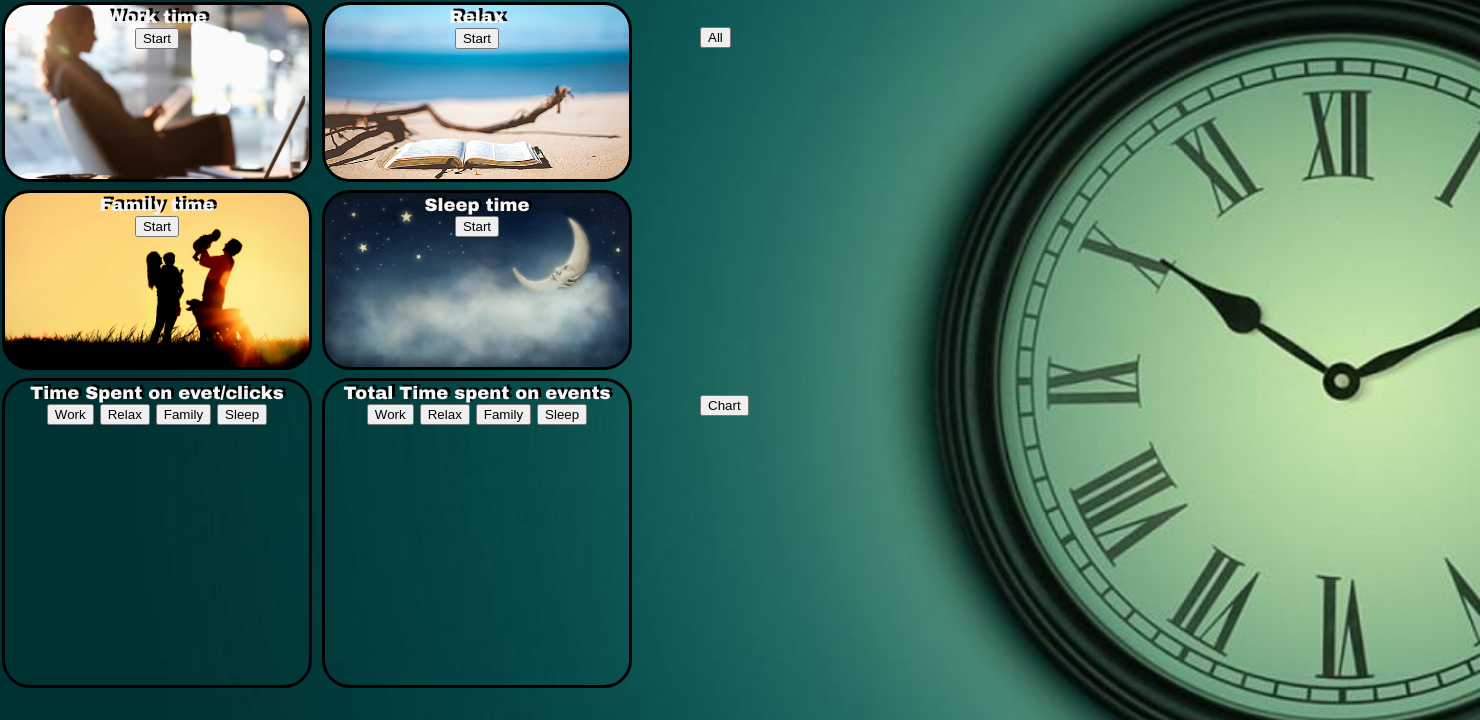
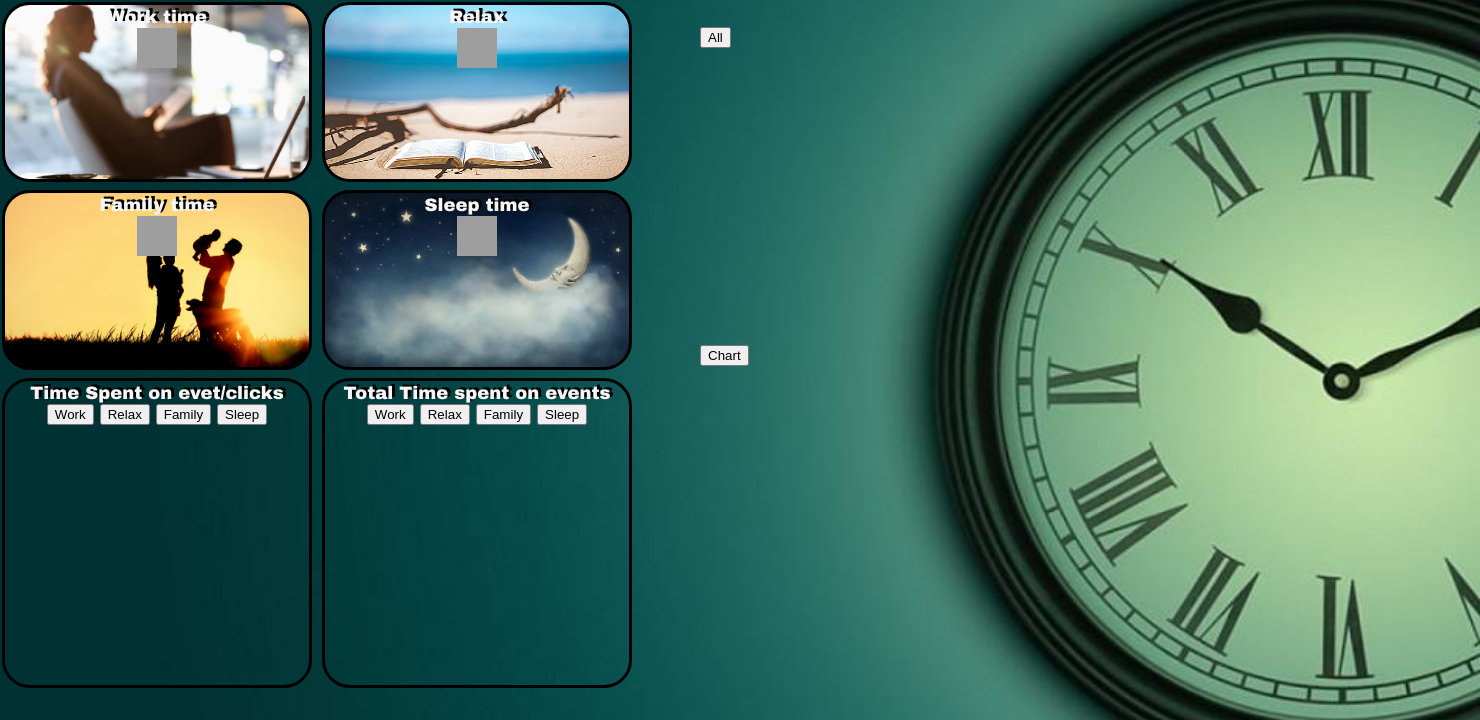
Before and after one commit to NyitraiZsolt/time-manager-app, a Node server app: page / in a window 1480 px wide. Shown: the part 80-800 px from the top of the page. Run offline with Node 20, Linux system fonts and the light colour scheme; data that the repository does not hold is empty; some libraries are stand-ins or nearby versions; grey boxes are pictures that could not be loaded.

Commit message:
changed start,stop buttons

```diff
--- a/public/index.html
+++ b/public/index.html
@@ -19,28 +19,27 @@
 <div class="container">
     <div id="work" class="activity">
         <h2>Work time</h2>
-        <button type="button" class="start-button" style="display: none">Start</button>
-        <button type="button" class="stop-button" style="display: none">Stop</button>
+        <button type="button" class="start-button" style="display: none"><img src="images/start.png" /></button>
+        <button type="button" class="stop-button" style="display: none"><img src="images/stop.png" /></button>
     </div>
 
     <div id="relax" class="activity">
         <h2>Relax</h2>
-        <button type="button" class="start-button" style="display: none">Start</button>
-        <button type="button" class="stop-button" style="display: none">Stop</button>
+        <button type="button" class="start-button" style="display: none"><img src="images/start.png" /></button>
+        <button type="button" class="stop-button" style="display: none"><img src="images/stop.png" /></button>
     </div>
 
     <div id="family" class="activity">
         <h2>Family time</h2>
-        <button type="button" class="start-button" style="display: none">Start</button>
-        <button type="button" class="stop-button" style="display: none">Stop</button>
+        <button type="button" class="start-button" style="display: none"><img src="images/start.png" /></button>
+        <button type="button" class="stop-button" style="display: none"><img src="images/stop.png" /></button>
     </div>
 
     <div id="sleep" class="activity">
         <h2>Sleep time</h2>
-        <button type="button" class="start-button" style="display: none">Start</button>
-        <button type="button" class="stop-button" style="display: none">Stop</button>
+        <button type="button" class="start-button" style="display: none"><img src="images/start.png" /></button>
+        <button type="button" class="stop-button" style="display: none"><img src="images/stop.png" /></button>
     </div>
-
 
 
     <!--all!!-->
@@ -69,14 +68,12 @@
 
         <div id="getEventTotal_content"></div>
     </div>
-
         <div id="chart">
             <button onclick="getEventTotalPerWeek()">Chart</button>
 
 
-    <canvas id="myChart" width="400" height="200"></canvas>
+            <canvas id="myChart" ></canvas>
         </div>
-
 
     <script src="javascripts/jquery-3.3.1.min.js"></script>
     <script src="javascripts/time.js"></script>
--- a/public/stylesheets/style.css
+++ b/public/stylesheets/style.css
@@ -2,6 +2,18 @@ body {
     background-image: url("../images/BGTime-Management.jpg");
     background-repeat: no-repeat;
     background-size: cover;
+}
+#work {
+    background-image: url("../images/work.jpg");
+}
+#relax {
+    background-image: url("../images/relaxation2.jpg");
+}
+#family {
+    background-image: url("../images/familly.jpg");
+}
+#sleep {
+    background-image: url("../images/sleep.jpg");
 }
 
 
@@ -72,20 +84,28 @@ body {
 }
 
 
-#work {
-    background-image: url("../images/work.jpg");
+
+
+.start-button, .stop-button{
+    border:0;
+    background:transparent;
 }
-#relax {
-    background-image: url("../images/relaxation2.jpg");
+.start-button:hover {
+    color: black !important;
+    background: black;
+    border-color: #f6b93b !important;
+    transition: all 0.4s ease 0s;
 }
-#family {
-    background-image: url("../images/familly.jpg");
-}
-#sleep {
-    background-image: url("../images/sleep.jpg");
+.stop-button:hover {
+    color: black !important;
+    background: black;
+    border-color: #f6b93b !important;
+    transition: all 0.4s ease 0s;
 }
 
-#buttons
+
+#stop-button
+
 
 #totalStats{
     width: 200px;
@@ -110,16 +130,30 @@ body {
     height: 240px;
     border: 2px black;
 }
+
 #myChart{
-    width: 400px;
-    height: 200px;
-    float: right;
-
-
+    width: 700px;
+    height: 300px;
+    position: absolute;
+    color: black;
 }
 #chart{
-    float: right;
-    position: fixed;
+    position: absolute;
     margin-left: 700px;
-    margin-top: -300px;
+    margin-top: -350px;
+    width: 700px;
+    height: 300px;
+    color: black;
 }
+#chart-axis-y text {
+    fill: black;
+    font-size:12px;
+}
+#chart-axis-x text {
+    font-size:12px;
+    fill:black;
+}
+img{
+    width:40px;
+    height: 40px;
+}
```
Lines whose indentation alone changed are shown as unchanged.
